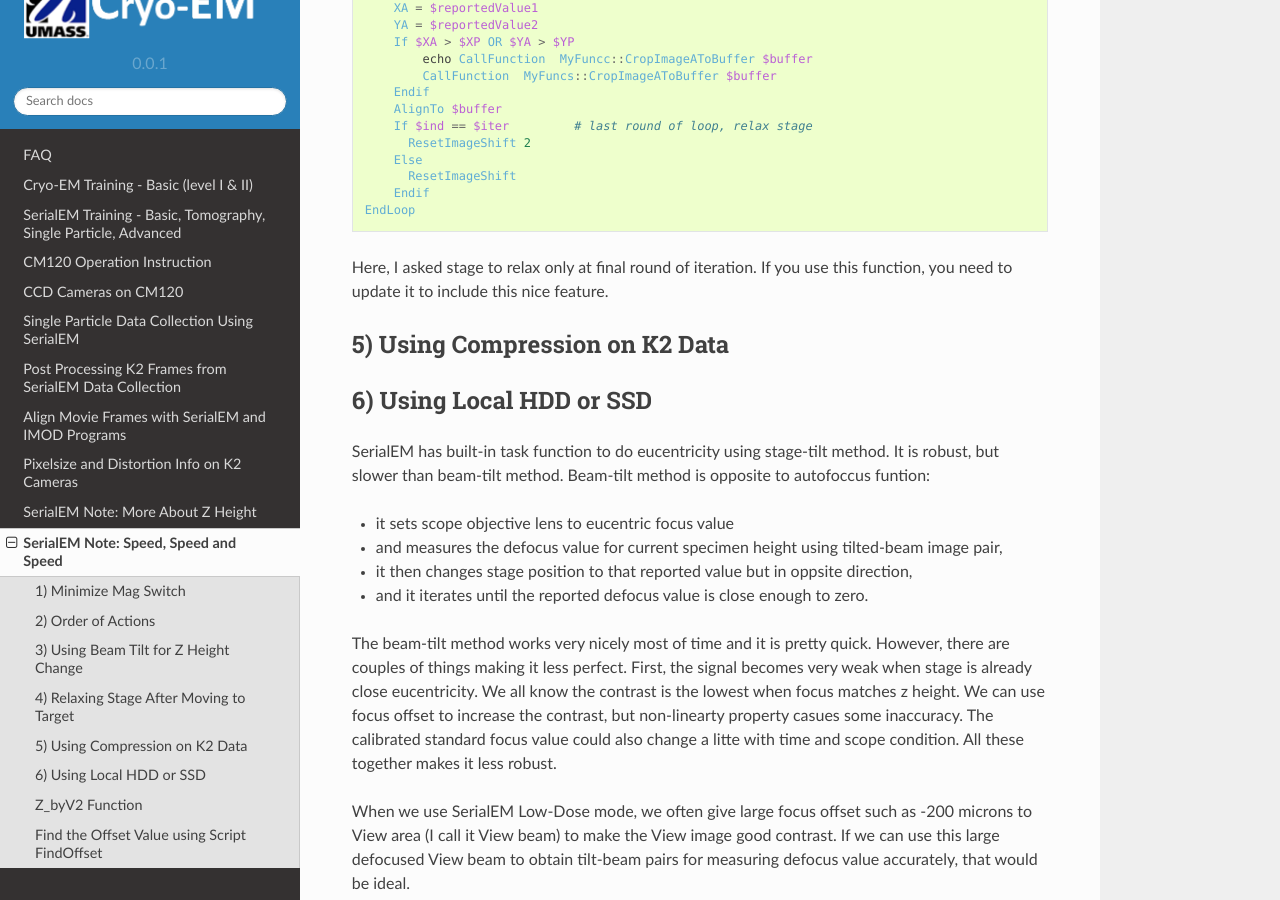
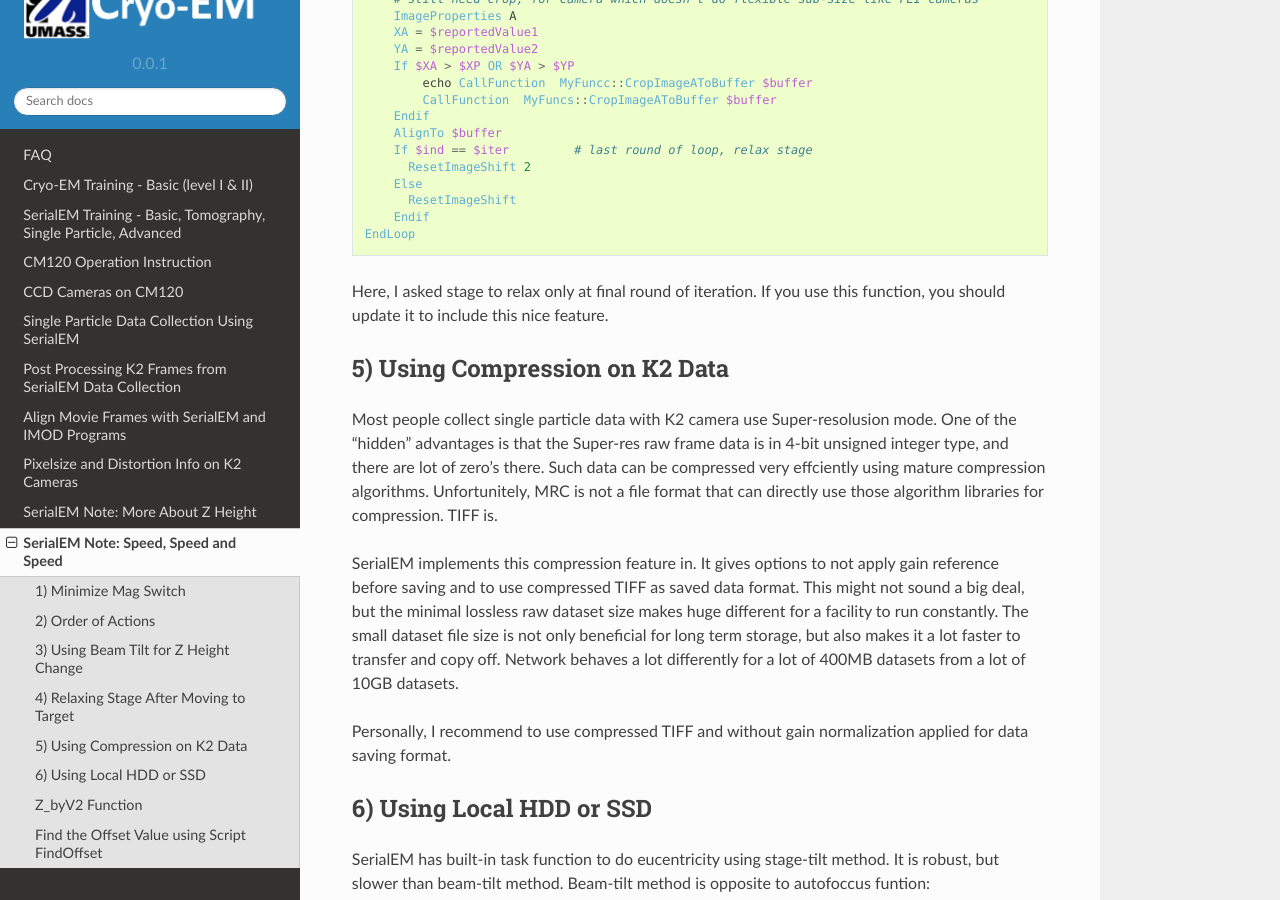
Before and after one commit to xuchen66/sphinx-emdocs, a Sphinx documentation site: the page built from source/serialEM-note-speed-speed-speed.rst, in a window 1280 px wide and 900 px high, scrolled down 3293 px. Built offline with Sphinx 7.4.7 and the Read the Docs theme 2.0.0, drawn with Linux system fonts in a browser that asks for light colours; pages that are not in the unit, such as notebooks, are missing from menus; some of the changed text lies outside the part shown.

Commit message:
Update serialEM-note-speed-speed-speed.rst

```diff
--- a/source/serialEM-note-speed-speed-speed.rst
+++ b/source/serialEM-note-speed-speed-speed.rst
@@ -140,12 +140,18 @@
        Endif
    EndLoop
 
-Here, I asked stage to relax only at final round of iteration. If you use this function, you need to update it to include this nice feature.
+Here, I asked stage to relax only at final round of iteration. If you use this function, you should update it to include this nice feature.
 
 .. _using_compression:
 
 5) Using Compression on K2 Data
 -------------------------------
+
+Most people collect single particle data with K2 camera use Super-resolusion mode. One of the "hidden" advantages is that the Super-res raw frame data is in 4-bit unsigned integer type, and there are lot of zero's there. Such data can be compressed very effciently using mature compression algorithms. Unfortunitely, MRC is not a file format that can directly use those algorithm libraries for compression. TIFF is.
+
+SerialEM implements this compression feature in. It gives options to not apply gain reference before saving and to use compressed TIFF as saved data format. This might not sound a big deal, but the minimal lossless raw dataset size makes huge different for a facility to run constantly. The small dataset file size is not only beneficial for long term storage, but also makes it a lot faster to transfer and copy off. Network behaves a lot differently for a lot of 400MB datasets from a lot of 10GB datasets.
+
+Personally, I recommend to use compressed TIFF and without gain normalization applied for data saving format.
 
 .. _using_local_drive:
 
```
Also changed, not shown: other parts of source/serialEM-note-speed-speed-speed.rst (+3 -3 lines).
